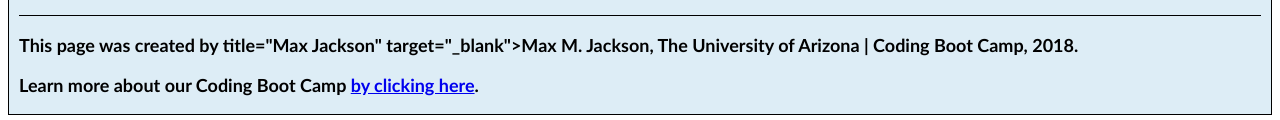
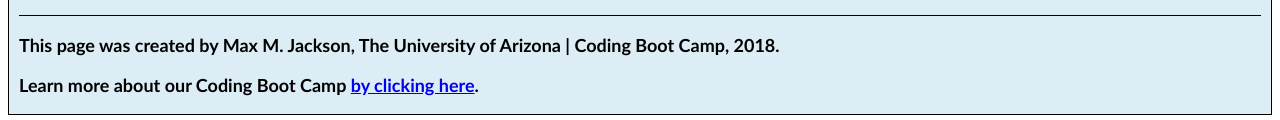
Before and after one commit to maxjcoder/Tribue_The_Smiths, a plain HTML site: page index.html in a window 1280 px wide. Shown: the part 4636-4756 px from the top of the page. Drawn offline with Linux system fonts and the light colour scheme.

Commit message:
Update index.html

```diff
--- a/index.html
+++ b/index.html
@@ -469,7 +469,7 @@
                     </div>
 
                         <p>
-                            <strong>This page was created by <href="https://salt.arizona.edu/about/our-team"> title="Max Jackson" target="_blank">Max M. Jackson</a>, The University of Arizona | Coding Boot Camp, 2018.</strong>
+                            <strong>This page was created by <a><href="https://salt.arizona.edu/about/our-team" title="Max Jackson" target="_blank">Max M. Jackson</a>, The University of Arizona | Coding Boot Camp, 2018.</strong>
                         </p>
 
                         <p>
```
